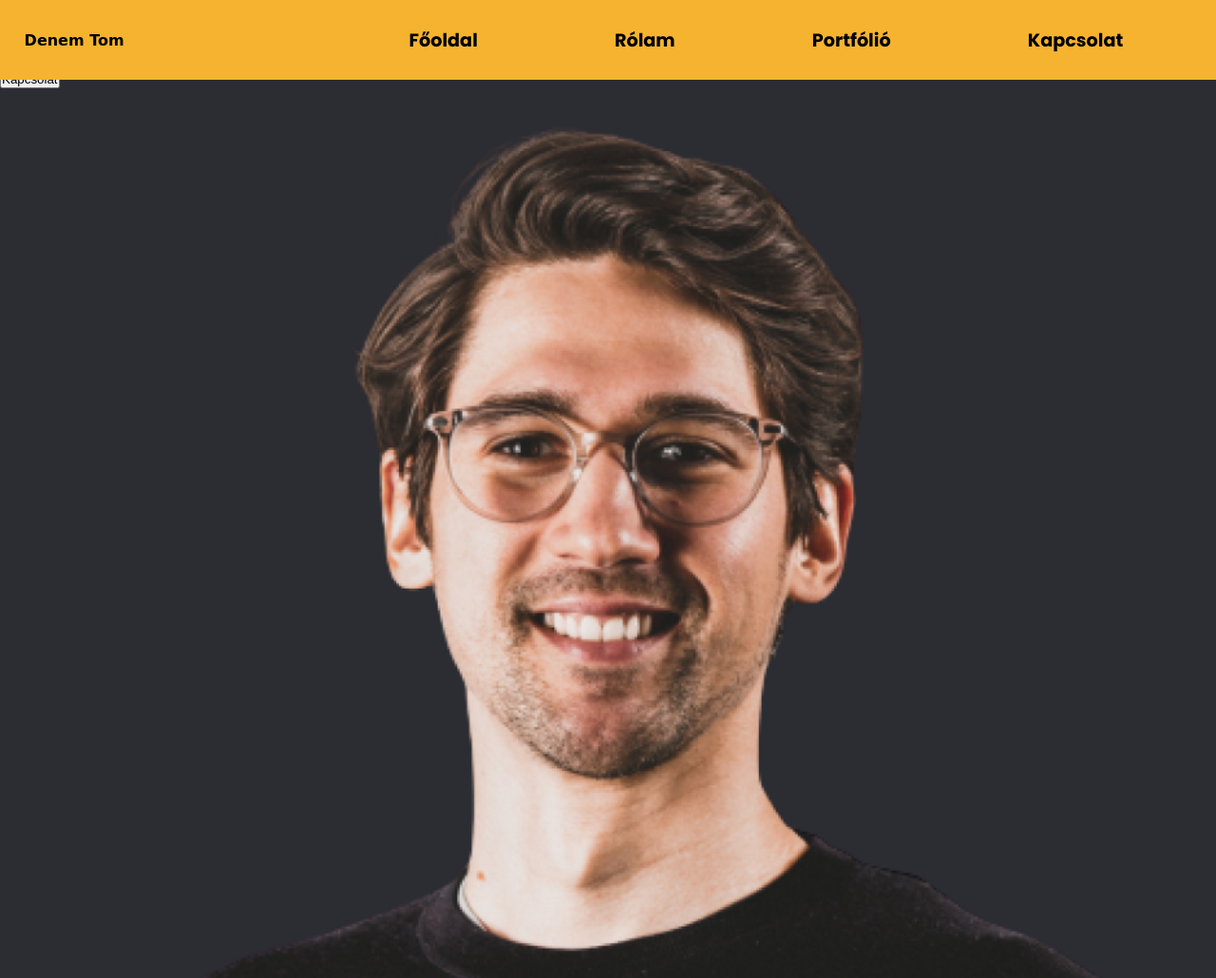
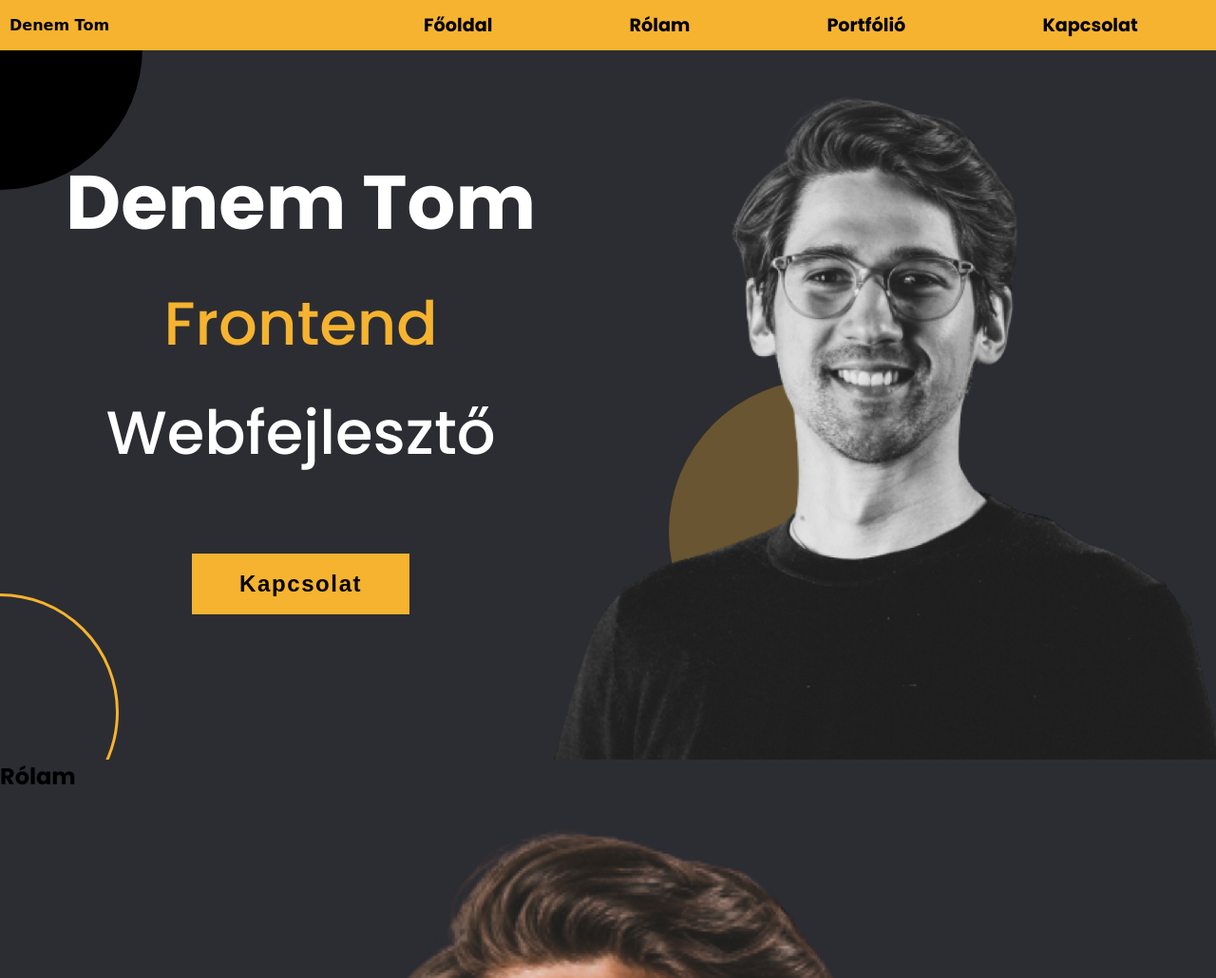
Before and after one commit to Thomas-Horvath/PK_full_portfolio_page_HTML_CSS, a plain HTML site: page index.html in a window 1280 px wide. Shown: the top 1030 px of the page at 95% size. Drawn offline with Linux system fonts and the light colour scheme.

Commit message:
main page style

```diff
--- a/index.html
+++ b/index.html
@@ -20,6 +20,7 @@
 
     <link rel="stylesheet" href="./styles/base.css">
     <link rel="stylesheet" href="./styles/header.css">
+    <link rel="stylesheet" href="./styles/mainPage.css">
     <title>Portfólió</title>
 </head>
 
@@ -30,11 +31,11 @@
         <nav>
             <input type="checkbox" class="nav-checkbox" id="nav-checkbox">
             <label for="nav-checkbox">
-                <div class="nav-checkbox-gomb">
-                    <div class="nav-checkbox-vonal"></div>
-                    <div class="nav-checkbox-vonal"></div>
-                    <div class="nav-checkbox-vonal"></div>
-                </div>
+                <span class="nav-checkbox-gomb">
+                    <span class="nav-checkbox-vonal"></span>
+                    <span class="nav-checkbox-vonal"></span>
+                    <span class="nav-checkbox-vonal"></span>
+                </span>
             </label>
 
             <ul class="nav-list">
@@ -47,14 +48,18 @@
     </header>
 
     <main>
-        <section id="fooldal">
+        <section id="fooldal" class="fooldal">
             <div class="fooldal-container">
-                <h1 class="fooldal-container_nev">Donem Tom</h1>
-                <h2 class="fooldal-container_foglalkozas">Frontend webfejlesztő</h2>
+                <h1 class="fooldal-container_nev">Denem Tom</h1>
+                <h2 class="fooldal-container_foglalkozas"><span class="fooldal-container-kiemeles">Frontend</span>
+                    Webfejlesztő</h2>
                 <button class="fooldal-container_gomb">Kapcsolat</button>
             </div>
 
-            <img class="" src="./assets/main.png" alt="Denem Tom">
+            <img class="fooldal-kep" src="./assets/main.png" alt="Denem Tom">
+            <div class="fooldal-kor-elso"></div>
+            <div class="fooldal-kor-masodik"></div>
+            <div class="fooldal-kor-harmadik"></div>
         </section>
 
 
--- a/styles/header.css
+++ b/styles/header.css
@@ -5,8 +5,9 @@ header {
     align-items: center;
     position: fixed;
     width: 100vw;
-    padding: 2%;
+    padding: 10px;
     font-weight: bold;
+    z-index: 10;
 }
 
 .header-logo {
--- /dev/null
+++ b/styles/mainPage.css
@@ -0,0 +1,139 @@
+.fooldal {
+    height: 100vh;
+    display: flex;
+    justify-content: center;
+    align-items: center;
+    position: relative;
+    overflow: hidden;
+}
+
+.fooldal-kep {
+    display: none;
+}
+
+.fooldal-container {
+    text-align: center;
+    z-index: 2;
+}
+
+.fooldal-container_nev {
+    color: var(--white);
+    font-size: 4rem;
+    font-weight: 700;
+    margin-bottom: 20px;
+}
+
+.fooldal-container_foglalkozas {
+    color: var(--white);
+    font-size: 3rem;
+    font-weight: 500;
+    margin-bottom: 80px;
+
+}
+
+.fooldal-container-kiemeles {
+    color: var(--orange);
+    display: block;
+    margin-bottom: 20px;
+
+}
+
+.fooldal-container_gomb {
+    border: 2px solid var(--orange);
+    background: var(--orange);
+    padding: 1rem 3rem;
+    font-size: 1.5rem;
+    font-weight: 700;
+    letter-spacing: .1rem;
+    cursor: pointer;
+}
+
+.fooldal-container_gomb:hover {
+    border: 2px solid var(--white);
+    box-shadow: 1px 1px 5px 1px var(--white);
+}
+
+.fooldal-kor-elso {
+    width: 300px;
+    height: 300px;
+    background: var(--black);
+    border-radius: 100%;
+    position: absolute;
+    top: -100px;
+    left: -150px;
+}
+
+.fooldal-kor-masodik {
+    width: 250px;
+    height: 250px;
+    border: 3px solid var(--orange);
+    border-radius: 100%;
+    position: absolute;
+    bottom: -75px;
+    left: -125px;
+}
+
+
+
+
+@media screen and (min-width: 576px) {
+    .fooldal-kor-harmadik {
+        width: 220px;
+        height: 220px;
+        background: var(--orange);
+        border-radius: 100%;
+        position: absolute;
+        top: 120px;
+        right: 20px;
+        opacity: .3;
+    }
+}
+
+@media screen and (min-width: 768px) {
+    .fooldal-kep {
+        display: block;
+        position: absolute;
+        width: 70vw;
+        max-width: 720px;
+        bottom: 0;
+        right: 0;
+        z-index: 1;
+        filter: grayscale(100%);
+    }
+
+    .fooldal {
+        justify-content: flex-start;
+        padding: 5px;
+    }
+}
+
+@media screen and (min-width: 992px) {
+    .fooldal-container {
+        margin-left: 5vw;
+    }
+
+    .fooldal-kap {
+        max-width: 750px;
+    }
+    .fooldal-kor-harmadik {
+        top: 50vh;
+        right: 28vw;
+        width: 280px;
+        height: 280px;
+    }
+}
+
+
+@media screen and (min-width: 1200px) {
+    .fooldal-container_nev {
+        font-size: 80px;
+    }
+    .fooldal-container_foglalkozas {
+        font-size: 4rem;
+    }
+    .fooldal-kor-harmadik {
+        width: 320px;
+        height: 320px;
+       right: 20vw;
+    }
+}
```
